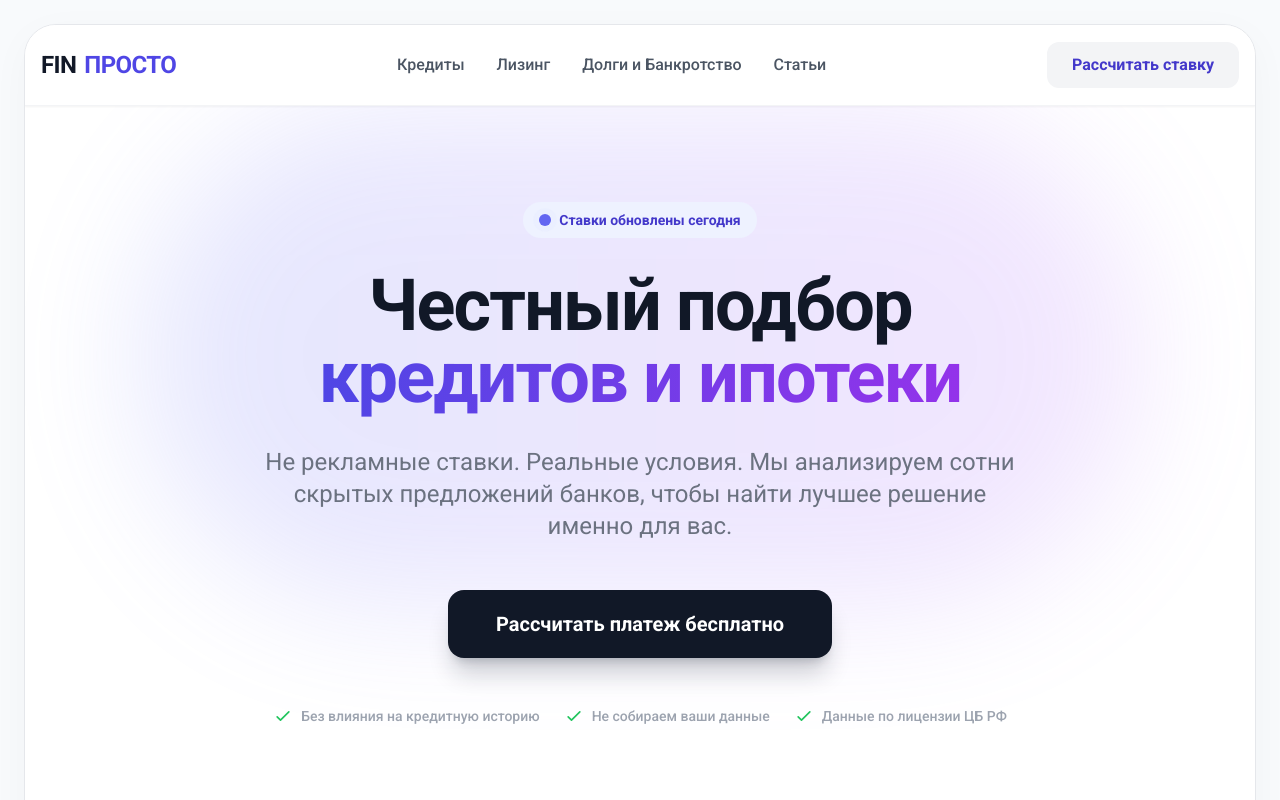
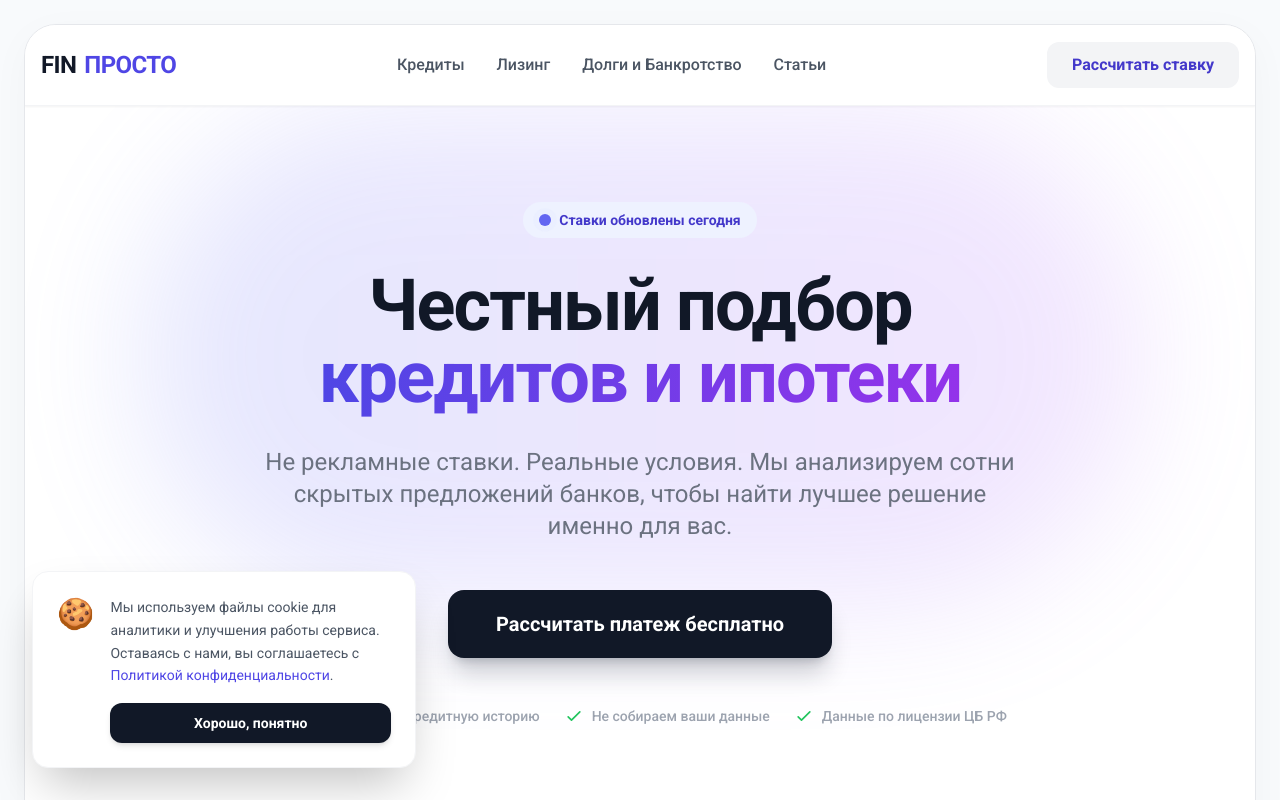
Before and after one commit to Gogih43/finprosto-1, a Next.js app: page / in a window 1280 px wide. Shown: the top 800 px of the page. Built offline with nearby package versions, Linux system fonts and the light colour scheme; no server answers.

Commit message:
Правки Cooki

```diff
--- a/app/page.tsx
+++ b/app/page.tsx
@@ -6,7 +6,8 @@ import Compare from '../components/Compare';
 import BankruptcySection from '../components/BankruptcySection';
 import Articles from '../components/Articles';
 import Footer from '../components/Footer';
-import ScrollToTop from '../components/ScrollToTop'; // 👈 Импортируем лифт
+import ScrollToTop from '../components/ScrollToTop';
+import CookieBanner from '../components/CookieBanner'; // 👈 Добавили печеньки
 
 export default function Home() {
   return (
@@ -22,8 +23,9 @@ export default function Home() {
       </main>
       <Footer />
 
-      {/* 👈 Ставим лифт. Он будет плавать поверх всех блоков */}
+      {/* Плавающие элементы поверх сайта */}
       <ScrollToTop />
+      <CookieBanner /> {/* 👈 Наша байда */}
     </>
   );
 }
--- /dev/null
+++ b/components/CookieBanner.tsx
@@ -0,0 +1,46 @@
+'use client';
+import { useState, useEffect } from 'react';
+import Link from 'next/link';
+
+export default function CookieBanner() {
+  const [isVisible, setIsVisible] = useState(false);
+
+  // Проверяем при загрузке: если юзер уже жал кнопку, больше не показываем
+  useEffect(() => {
+    const isAccepted = localStorage.getItem('cookiesAccepted');
+    if (!isAccepted) {
+      setIsVisible(true);
+    }
+  }, []);
+
+  const acceptCookies = () => {
+    localStorage.setItem('cookiesAccepted', 'true');
+    setIsVisible(false);
+  };
+
+  if (!isVisible) return null;
+
+  return (
+    <div className="fixed bottom-4 left-4 md:bottom-8 md:left-8 z-[100] bg-white border border-gray-100 shadow-2xl rounded-2xl p-6 max-w-sm animate-fade-in">
+      <div className="flex items-start gap-4">
+        {/* Иконка печеньки */}
+        <div className="text-3xl">🍪</div>
+        <div>
+          <p className="text-sm text-gray-600 mb-4 leading-relaxed">
+            Мы используем файлы cookie для аналитики и улучшения работы сервиса. Оставаясь с нами, вы соглашаетесь с{' '}
+            <Link href="/privacy" className="text-indigo-600 hover:underline">
+              Политикой конфиденциальности
+            </Link>.
+          </p>
+          <button
+            onClick={acceptCookies}
+            // Кнопка в нашем фирменном стиле: черная -> синяя
+            className="w-full bg-gray-900 hover:bg-indigo-600 text-white font-bold py-2.5 rounded-xl transition-colors text-sm shadow-md"
+          >
+            Хорошо, понятно
+          </button>
+        </div>
+      </div>
+    </div>
+  );
+}
```
